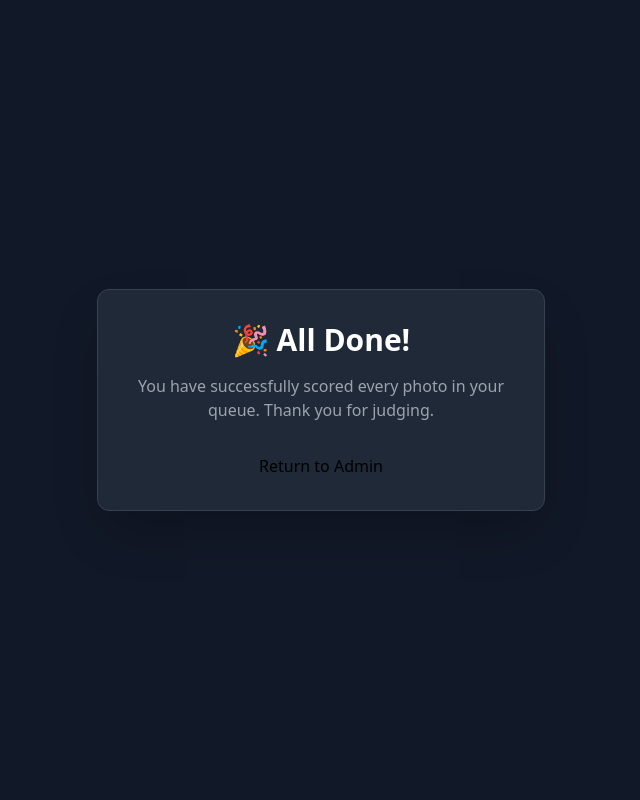
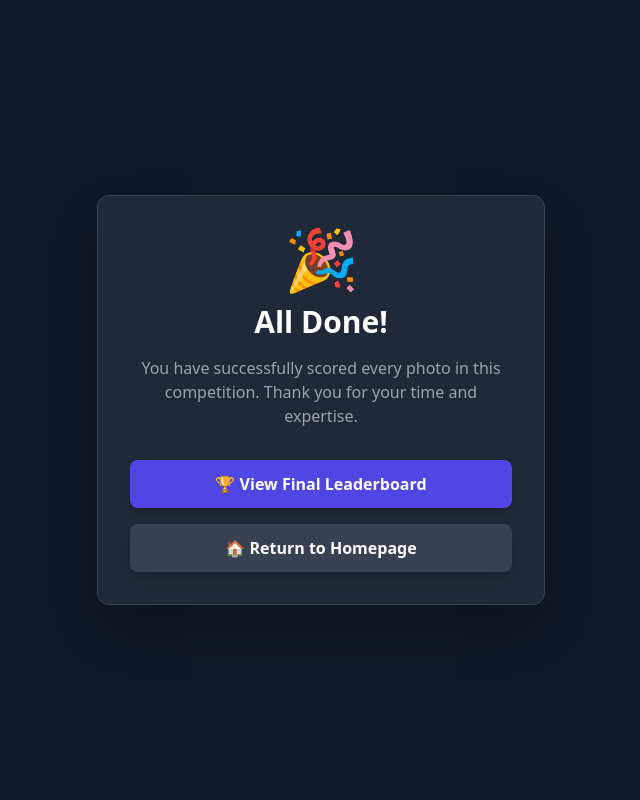
Before and after one commit to MenradHolm/simplyjudge, a Django app: template judging_app/templates/judging_app/done.html in a window 1280 px wide. Shown: the whole page, without its empty margins (319-959 px from the left). Run offline with Django 3.2, Linux system fonts and the light colour scheme; the template is opened without the code that fills it, so the values that code supplies are empty; some libraries are stand-ins or nearby versions.

Commit message:
Update done page routing for normal judges

```diff
--- a/judging_app/templates/judging_app/done.html
+++ b/judging_app/templates/judging_app/done.html
@@ -2,14 +2,27 @@
 <html lang="en">
 <head>
     <meta charset="UTF-8">
+    <meta name="viewport" content="width=device-width, initial-scale=1.0">
     <title>SimplyJudge - Complete</title>
     <script src="https://cdn.tailwindcss.com"></script>
 </head>
-<body class="bg-gray-900 h-screen flex flex-col items-center justify-center text-center font-sans">
-    <div class="max-w-md p-8 bg-gray-800 border border-gray-700 rounded-xl shadow-2xl">
-        <h1 class="text-3xl font-bold text-white mb-4">🎉 All Done!</h1>
-        <p class="text-gray-400 mb-8">You have successfully scored every photo in your queue. Thank you for judging.</p>
-        <a href="{% url 'admin:index' %}" ...>Return to Admin</a>
+<body class="bg-gray-900 h-screen flex flex-col items-center justify-center text-center font-sans px-4">
+
+    <div class="max-w-md w-full p-8 bg-gray-800 border border-gray-700 rounded-xl shadow-2xl">
+        <div class="text-6xl mb-4">🎉</div>
+        <h1 class="text-3xl font-bold text-white mb-4">All Done!</h1>
+        <p class="text-gray-400 mb-8">You have successfully scored every photo in this competition. Thank you for your time and expertise.</p>
+
+        <div class="flex flex-col space-y-4">
+            <a href="{% url 'leaderboard' competition.id %}" class="w-full block bg-indigo-600 hover:bg-indigo-700 text-white font-bold py-3 px-6 rounded-lg transition-colors shadow-lg">
+                🏆 View Final Leaderboard
+            </a>
+
+            <a href="{% url 'home_hub' %}" class="w-full block bg-gray-700 hover:bg-gray-600 text-white font-bold py-3 px-6 rounded-lg transition-colors shadow-lg">
+                🏠 Return to Homepage
+            </a>
+        </div>
     </div>
+
 </body>
 </html>
```
